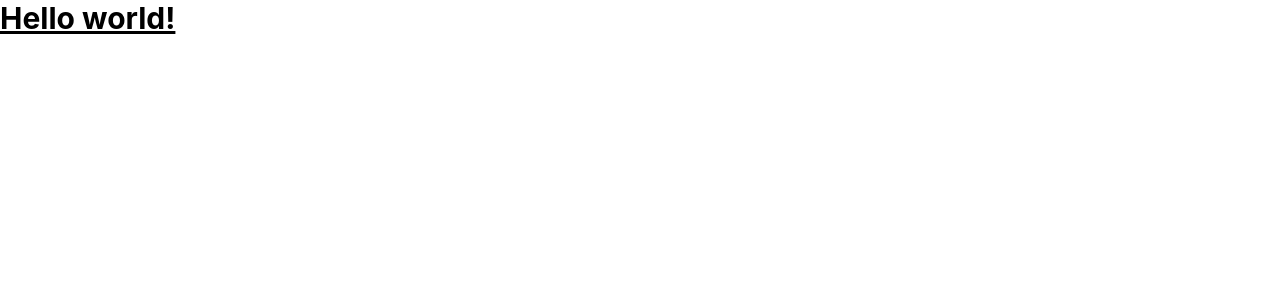
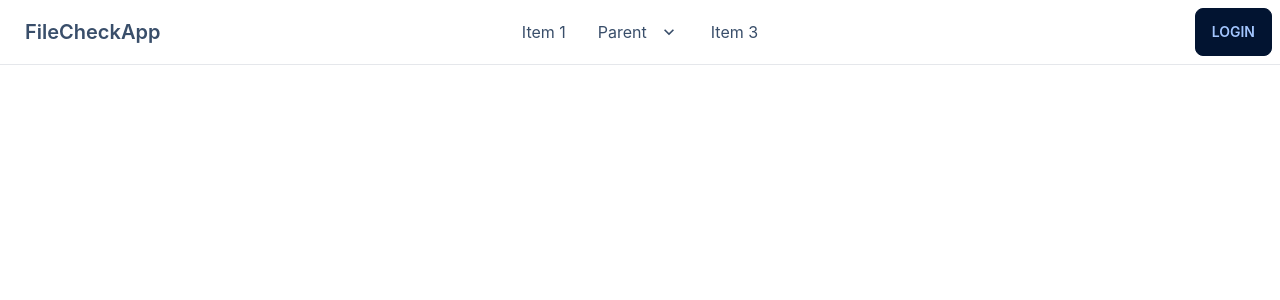
Before and after one commit to AveyBD/file-verify-app, a React (Create React App) app: page / in a window 1280 px wide. Shown: the top 300 px of the page. Built offline with nearby package versions, Linux system fonts and the light colour scheme.

Commit message:
Nav Done

```diff
--- a/package.json
+++ b/package.json
@@ -6,10 +6,12 @@
     "@testing-library/jest-dom": "^5.16.5",
     "@testing-library/react": "^13.4.0",
     "@testing-library/user-event": "^13.5.0",
+    "daisyui": "^2.28.0",
     "firebase": "^9.10.0",
     "react": "^18.2.0",
     "react-dom": "^18.2.0",
     "react-firebase-hooks": "^5.0.3",
+    "react-router-dom": "^6.4.0",
     "react-scripts": "5.0.1",
     "web-vitals": "^2.1.4"
   },
--- a/src/App.css
+++ /dev/null
@@ -1,38 +0,0 @@
-.App {
-  text-align: center;
-}
-
-.App-logo {
-  height: 40vmin;
-  pointer-events: none;
-}
-
-@media (prefers-reduced-motion: no-preference) {
-  .App-logo {
-    animation: App-logo-spin infinite 20s linear;
-  }
-}
-
-.App-header {
-  background-color: #282c34;
-  min-height: 100vh;
-  display: flex;
-  flex-direction: column;
-  align-items: center;
-  justify-content: center;
-  font-size: calc(10px + 2vmin);
-  color: white;
-}
-
-.App-link {
-  color: #61dafb;
-}
-
-@keyframes App-logo-spin {
-  from {
-    transform: rotate(0deg);
-  }
-  to {
-    transform: rotate(360deg);
-  }
-}
--- a/src/App.js
+++ b/src/App.js
@@ -1,10 +1,14 @@
-import logo from "./logo.svg";
-import "./App.css";
+import { Route, Routes } from "react-router-dom";
+import Home from "./Pages/Home/Home";
+import Navbar from "./Pages/Shared/Navbar";
 
 function App() {
   return (
     <div>
-      <h1 className="text-3xl font-bold underline">Hello world!</h1>
+      <Navbar />
+      <Routes>
+        <Route path="/" elemen={<Home />}></Route>
+      </Routes>
     </div>
   );
 }
--- /dev/null
+++ b/src/Pages/Home/Home.jsx
@@ -0,0 +1,11 @@
+import React from 'react';
+
+const Home = () => {
+    return (
+        <div>
+
+        </div>
+    );
+};
+
+export default Home;
--- /dev/null
+++ b/src/Pages/Shared/Navbar.jsx
@@ -0,0 +1,101 @@
+import React from "react";
+
+const Navbar = () => {
+  return (
+    <div>
+      <div className="navbar bg-base-100 border-b">
+        <div className="navbar-start">
+          <div className="dropdown">
+            <label tabIndex={0} className="btn btn-ghost lg:hidden">
+              <svg
+                xmlns="http://www.w3.org/2000/svg"
+                className="h-5 w-5"
+                fill="none"
+                viewBox="0 0 24 24"
+                stroke="currentColor"
+              >
+                <path
+                  strokeLinecap="round"
+                  strokeLinejoin="round"
+                  strokeWidth="2"
+                  d="M4 6h16M4 12h8m-8 6h16"
+                />
+              </svg>
+            </label>
+            <ul
+              tabIndex={0}
+              className="menu menu-compact dropdown-content mt-3 p-2 shadow bg-base-100 rounded-box w-52"
+            >
+              <li>
+                <a>Item 1</a>
+              </li>
+              <li tabIndex={0}>
+                <a className="justify-between">
+                  Parent
+                  <svg
+                    className="fill-current"
+                    xmlns="http://www.w3.org/2000/svg"
+                    width="24"
+                    height="24"
+                    viewBox="0 0 24 24"
+                  >
+                    <path d="M8.59,16.58L13.17,12L8.59,7.41L10,6L16,12L10,18L8.59,16.58Z" />
+                  </svg>
+                </a>
+                <ul className="p-2">
+                  <li>
+                    <a>Submenu 1</a>
+                  </li>
+                  <li>
+                    <a>Submenu 2</a>
+                  </li>
+                </ul>
+              </li>
+              <li>
+                <a>Item 3</a>
+              </li>
+            </ul>
+          </div>
+          <a className="btn btn-ghost normal-case text-xl">FileCheckApp</a>
+        </div>
+        <div className="navbar-center hidden lg:flex">
+          <ul className="menu menu-horizontal p-0">
+            <li>
+              <a>Item 1</a>
+            </li>
+            <li tabIndex={0}>
+              <a>
+                Parent
+                <svg
+                  className="fill-current"
+                  xmlns="http://www.w3.org/2000/svg"
+                  width="20"
+                  height="20"
+                  viewBox="0 0 24 24"
+                >
+                  <path d="M7.41,8.58L12,13.17L16.59,8.58L18,10L12,16L6,10L7.41,8.58Z" />
+                </svg>
+              </a>
+              <ul className="p-2">
+                <li>
+                  <a>Submenu 1</a>
+                </li>
+                <li>
+                  <a>Submenu 2</a>
+                </li>
+              </ul>
+            </li>
+            <li>
+              <a>Item 3</a>
+            </li>
+          </ul>
+        </div>
+        <div className="navbar-end">
+          <a className="btn">Login</a>
+        </div>
+      </div>
+    </div>
+  );
+};
+
+export default Navbar;
--- a/src/index.js
+++ b/src/index.js
@@ -1,13 +1,16 @@
-import React from 'react';
-import ReactDOM from 'react-dom/client';
-import './index.css';
-import App from './App';
-import reportWebVitals from './reportWebVitals';
+import React from "react";
+import ReactDOM from "react-dom/client";
+import "./index.css";
+import App from "./App";
+import reportWebVitals from "./reportWebVitals";
+import { BrowserRouter } from "react-router-dom";
 
-const root = ReactDOM.createRoot(document.getElementById('root'));
+const root = ReactDOM.createRoot(document.getElementById("root"));
 root.render(
   <React.StrictMode>
-    <App />
+    <BrowserRouter>
+      <App />
+    </BrowserRouter>
   </React.StrictMode>
 );
 
--- a/tailwind.config.js
+++ b/tailwind.config.js
@@ -4,5 +4,9 @@
   theme: {
     extend: {},
   },
-  plugins: [],
+  plugins: [require("daisyui")],
+  daisyui: {
+    themes: ["winter", "night"],
+    darkTheme: "dark",
+  },
 };
```
Also changed, not shown: src/logo.svg (deleted), 1 other file (tests, documents, lock files or other folders).
